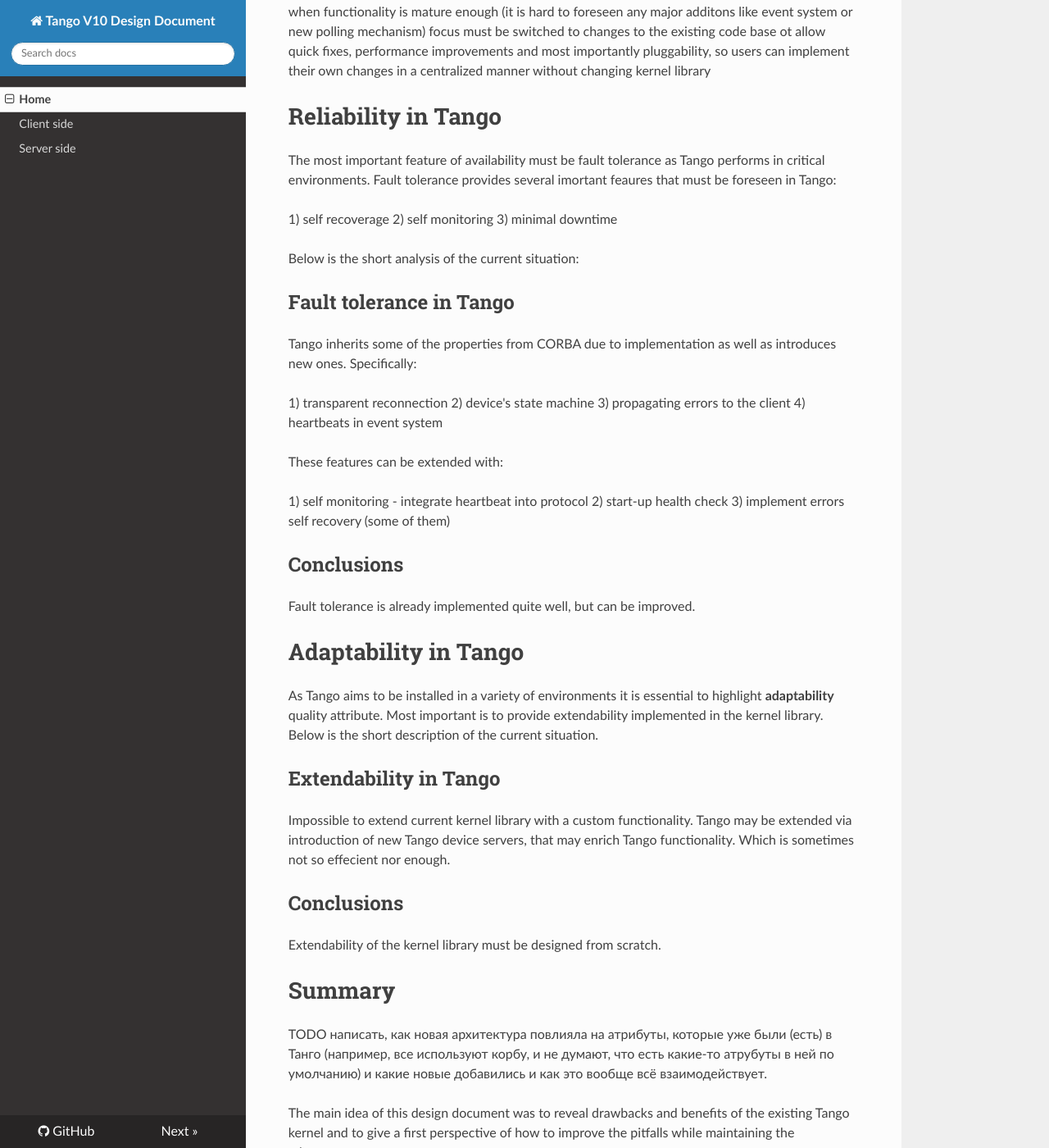
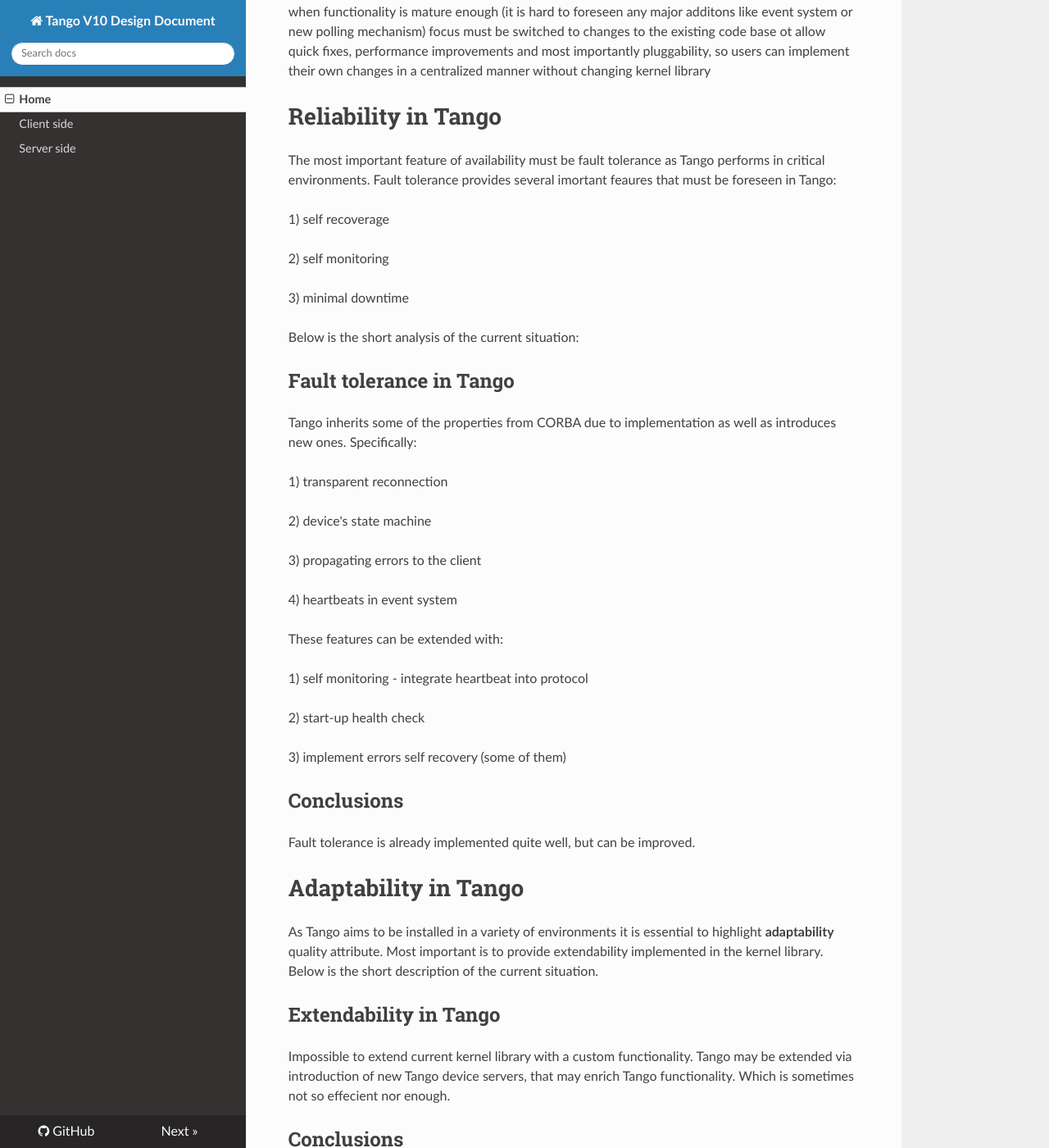
Before and after one commit to Ingvord/tango-v10-design-doc, an MkDocs documentation site: the page built from docs/index.md, in a window 1280 px wide and 1400 px high, scrolled down 3167 px. Shown: the whole window at 82% size. Built offline with MkDocs 1.6.1, drawn with Linux system fonts in a browser that asks for light colours; nearby versions of some CDN libraries; old or Windows-style settings are respelled for this version of MkDocs; part of the change alters nothing that is shown.

````diff
--- a/docs/index.md
+++ b/docs/index.md
@@ -120,8 +120,11 @@ Either historically or intentionaly architecture was adapted for adding new func
 The most important feature of availability must be fault tolerance as Tango performs in critical environments. Fault tolerance provides several imortant feaures that must be foreseen in Tango:
 
 1) self recoverage
+
 2) self monitoring
+
 3) minimal downtime
+
 
 Below is the short analysis of the current situation:
 
@@ -130,14 +133,19 @@ Below is the short analysis of the current situation:
 Tango inherits some of the properties from CORBA due to implementation as well as introduces new ones. Specifically:
 
 1) transparent reconnection
+
 2) device's state machine
+
 3) propagating errors to the client
+
 4) heartbeats in event system
 
 These features can be extended with:
 
 1) self monitoring - integrate heartbeat into protocol
+
 2) start-up health check
+
 3) implement errors self recovery (some of them)
 
 ## Conclusions
@@ -187,6 +195,9 @@ Event bus separates modules that produce data from modules that consumes data. T
 The system designed to run in multithreaded environment
 
 # Layered architecture
+
+![](images/layers.png)
+
 1. Transport layer:
 
 ```java
````
